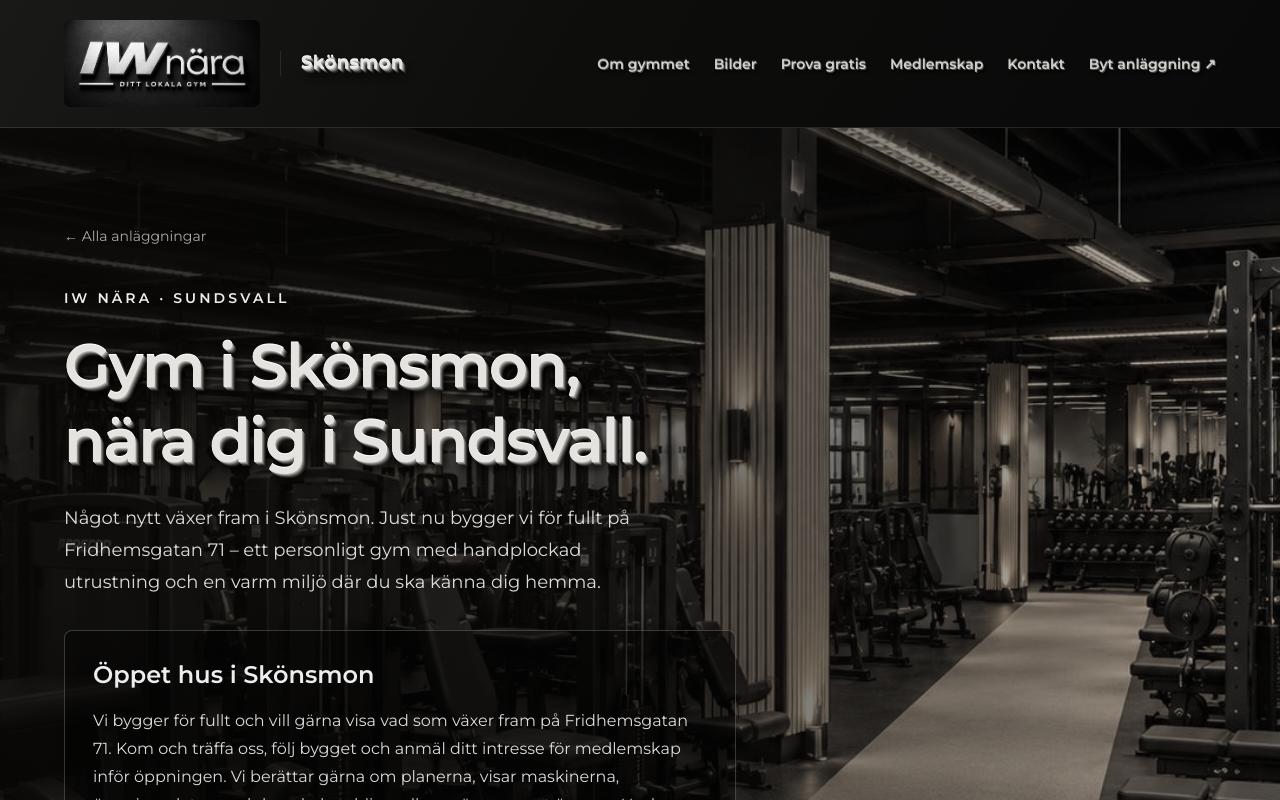
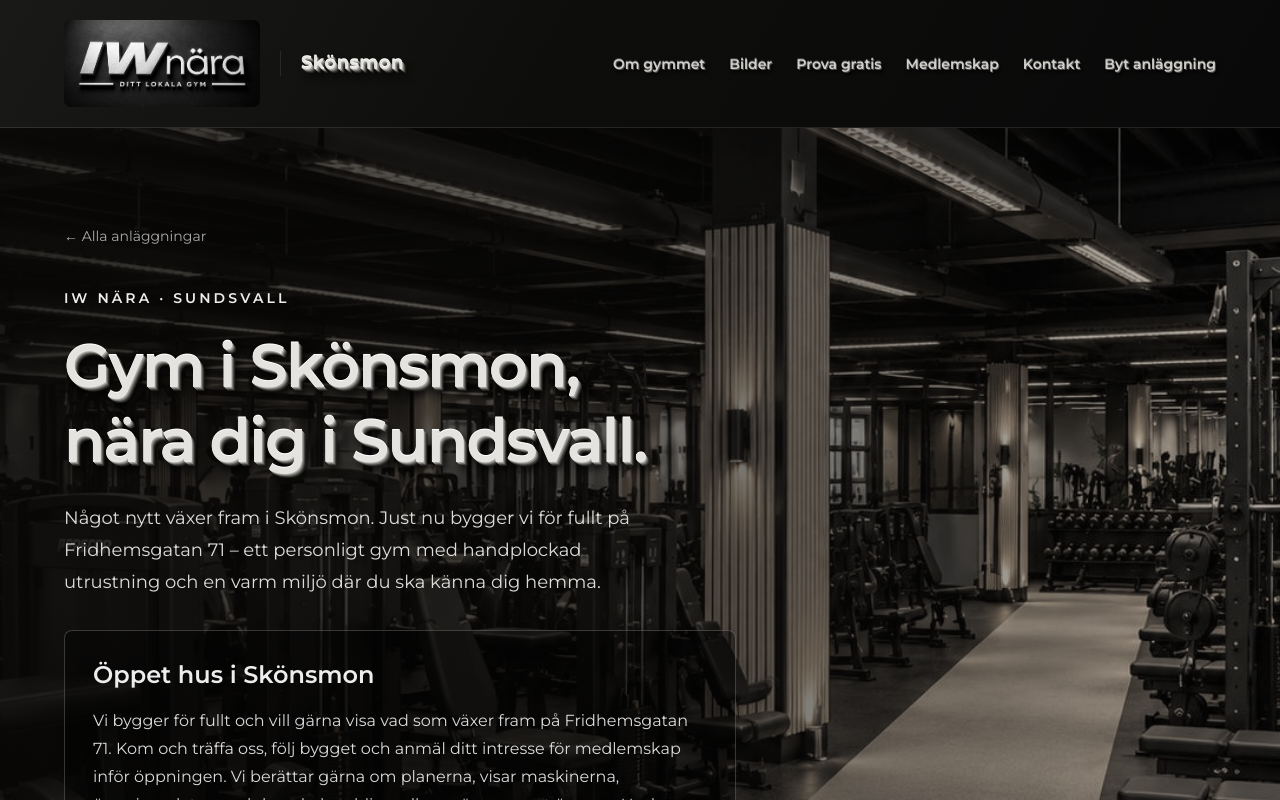
Before and after one commit to kimmen1981/IWnara, a Next.js app in the folder apps/web/: page /skonsmon in a window 1280 px wide. Shown: the top 800 px of the page. Built offline with nearby package versions, Linux system fonts and the light colour scheme.

Commit message:
Remove change facility emoji

```diff
--- a/apps/web/components/site-header.tsx
+++ b/apps/web/components/site-header.tsx
@@ -4,6 +4,6 @@
 export function SiteHeader({facility}: {facility?: string}) {
  return <header className="site-header"><div className="page-width flex flex-wrap items-center justify-between gap-5 py-5">
  <Link href="/" aria-label="IW nära – välj anläggning" className="brand-link shrink-0"><Image src="/brand/logo-relief.jpeg" alt="IW nära – ditt lokala gym" width={1881} height={836} priority className="brand-relief" /></Link>
- {facility ? <><span className="location-label metal-text">{facility}</span><nav aria-label="Huvudnavigation" className="facility-nav">{siteConfig.navigation.map(x=><a key={x.href} href={x.href}>{x.label}</a>)}<Link className="change-link" href="/">Byt anläggning ↗</Link></nav></> : <nav aria-label="Anläggningar" className="flex items-center gap-7 text-sm"><Link className="nav-link metal-nav" href="/sorberge">Sörberge</Link><Link className="nav-link metal-nav" href="/skonsmon">Skönsmon</Link></nav>}
+ {facility ? <><span className="location-label metal-text">{facility}</span><nav aria-label="Huvudnavigation" className="facility-nav">{siteConfig.navigation.map(x=><a key={x.href} href={x.href}>{x.label}</a>)}<Link className="change-link" href="/">Byt anläggning</Link></nav></> : <nav aria-label="Anläggningar" className="flex items-center gap-7 text-sm"><Link className="nav-link metal-nav" href="/sorberge">Sörberge</Link><Link className="nav-link metal-nav" href="/skonsmon">Skönsmon</Link></nav>}
  </div></header>;
 }
```
